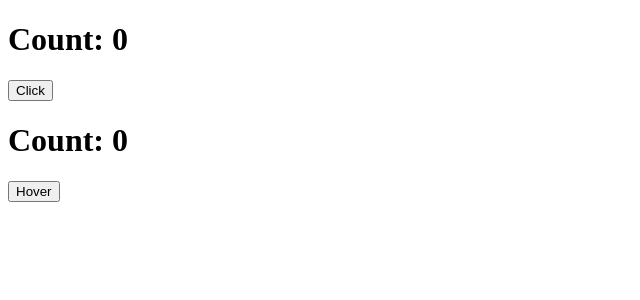
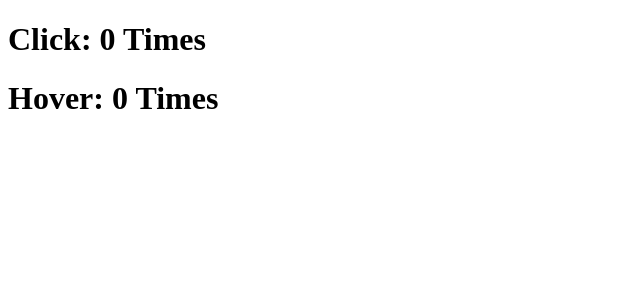
Before and after one commit to BDDesigner/react-hook, a React (Create React App) app: page / in a window 1280 px wide. Shown: the top 300 px of the page, without its empty margins (0-640 px from the left). Built offline with nearby package versions, Linux system fonts and the light colour scheme.

Commit message:
render props

```diff
--- a/src/components/App.js
+++ b/src/components/App.js
@@ -6,10 +6,14 @@ import HoverCounter from './HoverCounter';
 
 function App() {
   return (
-    <div>
-      <Counter render={(count, incrementCount) => <ClickCounter count={count} incrementCount={incrementCount} />} />
-      <Counter render={(count, incrementCount) => <HoverCounter count={count} incrementCount={incrementCount} />} />
-    </div>
+    <>
+      <Counter>
+        {(count, incrementCount) => <ClickCounter count={count} incrementCount={incrementCount} />}
+      </Counter>
+      <Counter>
+        {(count, incrementCount) => <HoverCounter count={count} incrementCount={incrementCount} />}
+      </Counter>
+    </>
   );
 }
 
--- a/src/components/ClickCounter.js
+++ b/src/components/ClickCounter.js
@@ -3,8 +3,7 @@ import React from 'react'
 function ClickCounter({count, incrementCount}) {
     return (
         <div>
-            <h1>Count: {count}</h1>
-            <button type="button" onClick={incrementCount}>Click</button>
+            <h1 onClick={incrementCount}>Click: {count} Times</h1>
         </div>
     )
 }
--- a/src/components/Counter.js
+++ b/src/components/Counter.js
@@ -1,13 +1,13 @@
 import { useState } from 'react';
 
-function Counter({render}) {
+function Counter({children}) {
     const [count, setCount] = useState(0);
 
     const incrementCount = () => {
         setCount(count+1);
     }
     return (
-        render(count, incrementCount)
+        children(count, incrementCount)
     )
 }
 
--- a/src/components/HoverCounter.js
+++ b/src/components/HoverCounter.js
@@ -3,8 +3,7 @@ import React from 'react'
 function HoverCounter({count, incrementCount}) {
     return (
         <div>
-            <h1>Count: {count}</h1>
-            <button type="button" onMouseOver={incrementCount}>Hover</button>
+            <h1 onMouseOver={incrementCount}>Hover: {count} Times</h1>
         </div>
     )
 }
```
